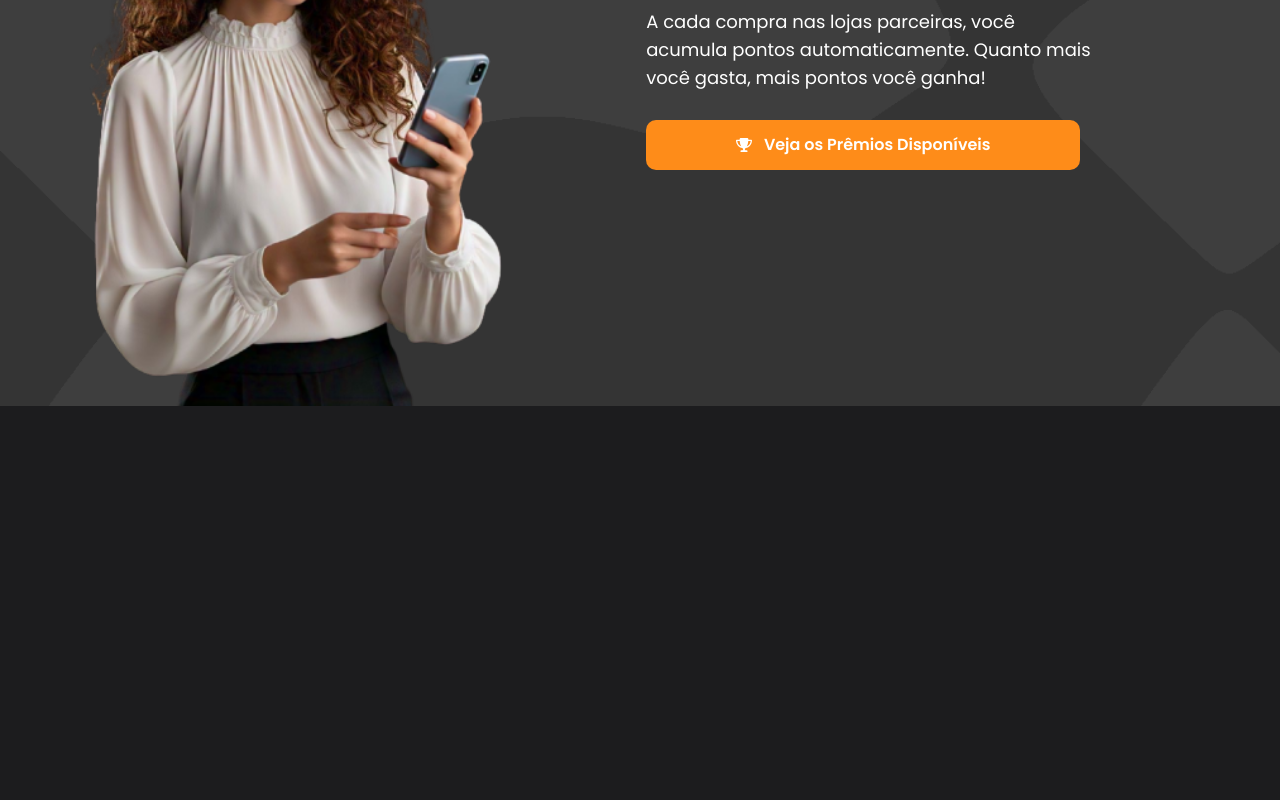
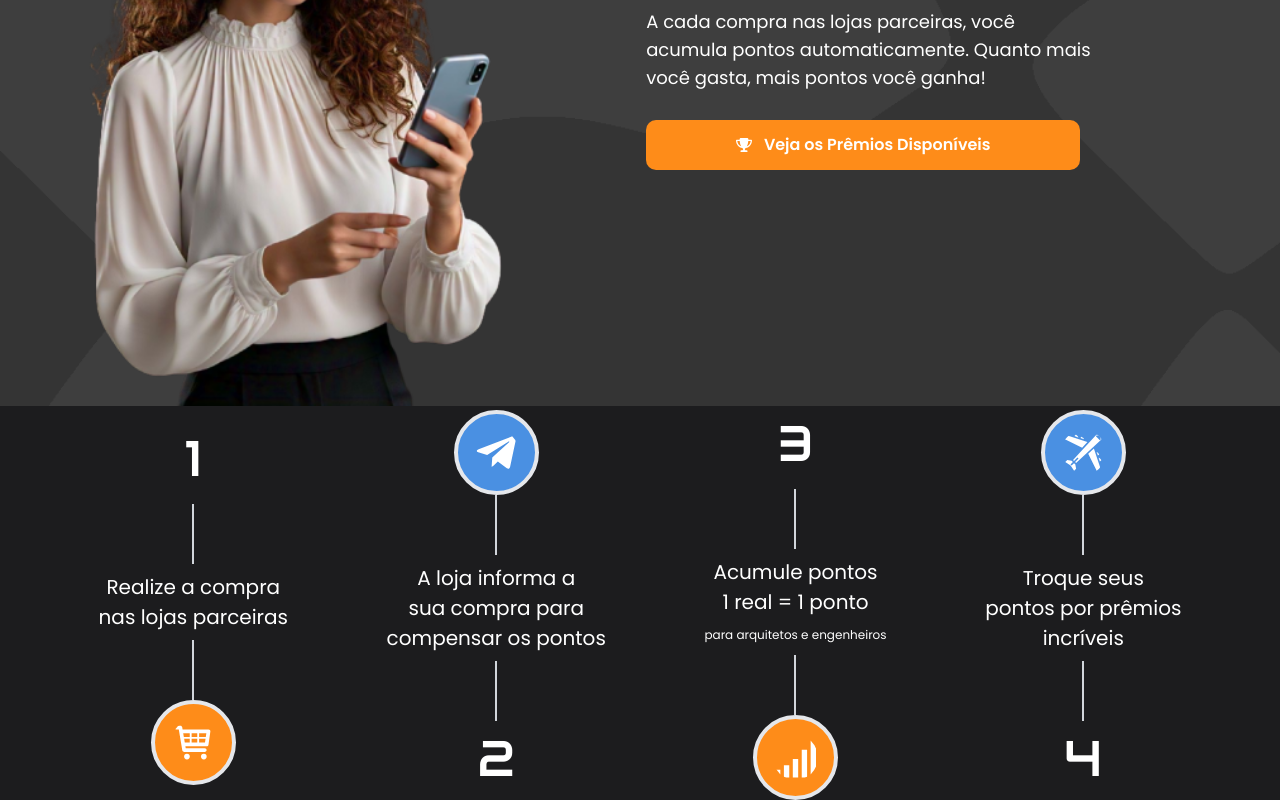
Before and after one commit to petersonfernandocouto/Plugowtech, a Next.js app: page / in a window 1280 px wide. Shown: the part 818-1618 px from the top of the page. Before the commit the page ends 1224 px from the top, so only its background shows below. Built offline with nearby package versions, Linux system fonts and the light colour scheme.

Commit message:
Primeira Estilização Container "Points"

```diff
--- /dev/null
+++ b/Componentes/Points.tsx
@@ -0,0 +1,98 @@
+import React from 'react';
+import { TiShoppingCart } from "react-icons/ti";  //Card
+
+import { FaTelegramPlane } from "react-icons/fa"; //Share
+
+import { GiNetworkBars } from "react-icons/gi"; // Rede
+
+import { GiCommercialAirplane } from "react-icons/gi"; //AirPlane
+
+const Points = () => {
+  return (
+    <div>
+      <div className='flex text-center items-center lg:flex-row lg:justify-evenly'> {/* Div para Telas LG */}
+
+        <div className='flex flex-col items-center relative'>
+
+          <p className='text-[50px] font-[Audiowide]'>1</p>
+
+          {/* Linha vertical */}
+          <div className="border-l-2 border-gray-300 h-[60px] my-2"></div>
+
+          <p className='text-[20px]'>Realize a compra<br /> nas lojas parceiras</p>
+
+          {/* Linha vertical entre o segundo <p> e o ícone */}
+          <div className="border-l-2 border-gray-300 h-[60px] mt-2"></div>
+
+          <TiShoppingCart className='border-[4px] text-[85px] rounded-full p-4 bg-[#FE8C19]' />
+
+        </div>
+
+        <div className='flex flex-col items-center relative'>
+
+        <FaTelegramPlane className='border-[4px] text-[85px] rounded-full p-4 bg-[#4A90E2]' />
+
+
+          {/* Linha vertical */}
+          <div className="border-l-2 border-gray-300 h-[60px] mb-2"></div>
+
+          <p className='text-[20px]'>A loja informa a<br /> sua compra para<br /> compensar os pontos</p>
+
+          {/* Linha vertical entre o segundo <p> e o ícone */}
+          <div className="border-l-2 border-gray-300 h-[60px] mt-2"></div>
+
+          <p className='text-[50px] font-[Audiowide]'>2</p>
+
+
+
+
+        </div>
+
+        <div className='flex flex-col items-center relative'>
+
+        <p className='text-[50px] font-[Audiowide]'>3</p>
+
+          {/* Linha vertical */}
+          <div className="border-l-2 border-gray-300 h-[60px] my-2"></div>
+
+          <p className='text-[20px]'>Acumule pontos <br /> 1 real  = 1 ponto <br /> <span className='text-[12px]'>para arquitetos e engenheiros</span> </p>
+
+          {/* Linha vertical entre o segundo <p> e o ícone */}
+          <div className="border-l-2 border-gray-300 h-[60px] mt-2"></div>
+
+          <GiNetworkBars className='border-[4px] text-[85px] rounded-full p-4 bg-[#FE8C19]' />
+
+
+        </div>
+
+
+
+
+        <div className='flex flex-col items-center relative'>
+
+        <GiCommercialAirplane className='border-[4px] text-[85px] rounded-full p-4 bg-[#4A90E2]' />
+
+
+        {/* Linha vertical */}
+        <div className="border-l-2 border-gray-300 h-[60px] mb-2"></div>
+
+        <p className='text-[20px]'>Troque seus<br /> pontos por prêmios<br /> incríveis</p>
+
+        {/* Linha vertical entre o segundo <p> e o ícone */}
+        <div className="border-l-2 border-gray-300 h-[60px] mt-2"></div>
+
+        <p className='text-[50px] font-[Audiowide]'>4</p>
+
+
+        </div>
+
+
+
+
+      </div>
+
+    </div>
+  )
+}
+
+export default Points;
--- a/src/app/page.tsx
+++ b/src/app/page.tsx
@@ -2,6 +2,7 @@
 
 import Hero from "../../Componentes/Hero";
 import Premios from "../../Componentes/Premios";
+import Points from "../../Componentes/Points";
 
 export default function Home() {
   return (
@@ -21,6 +22,12 @@ export default function Home() {
 
       </div>
 
+      <div>
+
+        <Points />
+
+      </div>
+
 
 
 
```
